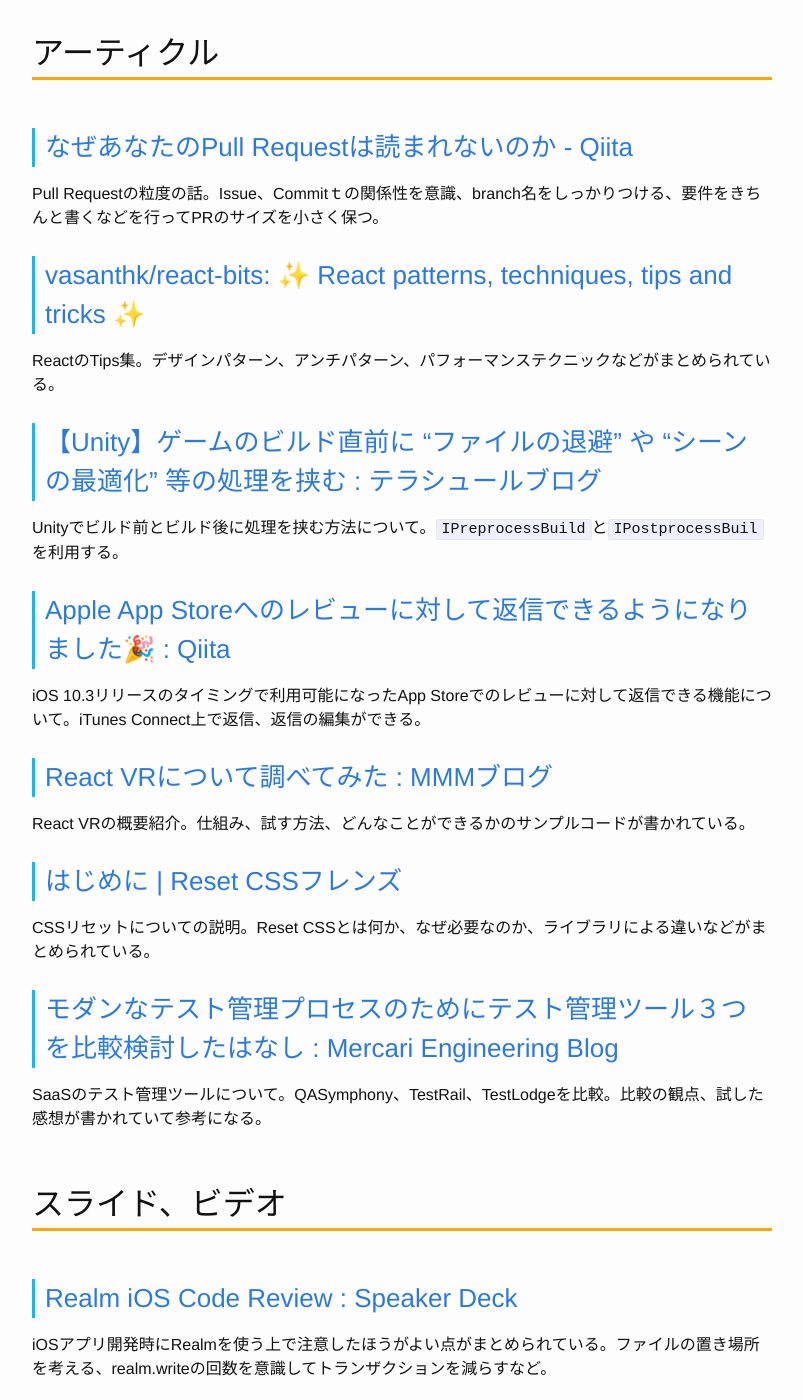
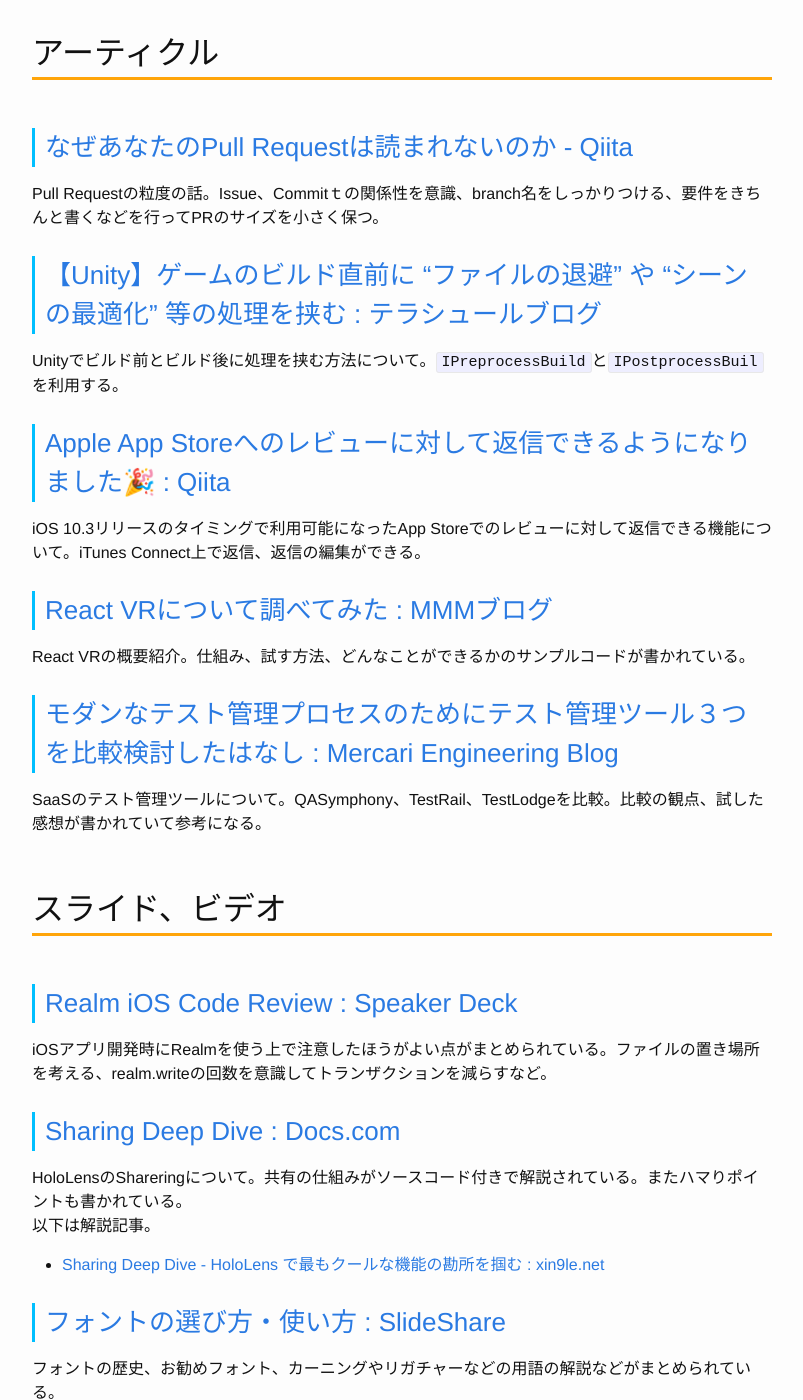
Before and after one commit to Gather-Tech/Gather-Tech.github.io, a Jekyll site: the page built from _posts/2017/2017-04-03-Gather40.md, in a window 1280 px wide and 1400 px high, scrolled down 1660 px. Shown: the whole window, without its empty margins (238-1041 px from the left). Built offline with Jekyll 4.4.1, drawn with Linux system fonts in a browser that asks for light colours.

Commit message:
Reduce articles

```diff
--- a/_posts/2017/2017-04-03-Gather40.md
+++ b/_posts/2017/2017-04-03-Gather40.md
@@ -46,10 +46,6 @@
 
 Pull Requestの粒度の話。Issue、Commitｔの関係性を意識、branch名をしっかりつける、要件をきちんと書くなどを行ってPRのサイズを小さく保つ。
 
-### [vasanthk/react-bits: ✨ React patterns, techniques, tips and tricks ✨](https://github.com/vasanthk/react-bits)
-
-ReactのTips集。デザインパターン、アンチパターン、パフォーマンステクニックなどがまとめられている。
-
 ### [【Unity】ゲームのビルド直前に "ファイルの退避" や "シーンの最適化" 等の処理を挟む : テラシュールブログ](http://tsubakit1.hateblo.jp/entry/2017/03/27/235900)
 
 Unityでビルド前とビルド後に処理を挟む方法について。`IPreprocessBuild`と`IPostprocessBuil`を利用する。
@@ -61,10 +57,6 @@
 ### [React VRについて調べてみた : MMMブログ](http://blog.mmmcorp.co.jp/blog/2017/03/24/ReactVR/index.html)
 
 React VRの概要紹介。仕組み、試す方法、どんなことができるかのサンプルコードが書かれている。
-
-### [はじめに | Reset CSSフレンズ](http://friends.o2p.jp/)
-
-CSSリセットについての説明。Reset CSSとは何か、なぜ必要なのか、ライブラリによる違いなどがまとめられている。
 
 ### [モダンなテスト管理プロセスのためにテスト管理ツール３つを比較検討したはなし : Mercari Engineering Blog](http://tech.mercari.com/entry/2017/03/30/100920)
 
```
